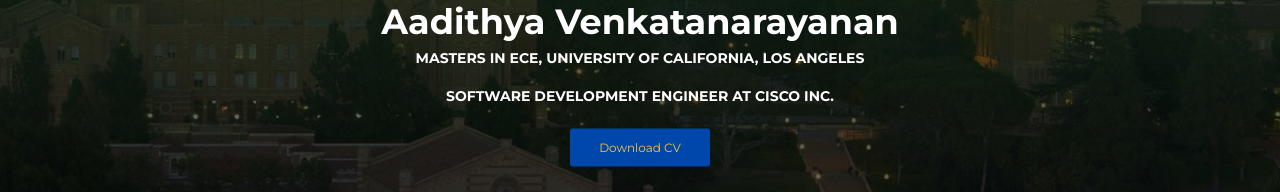
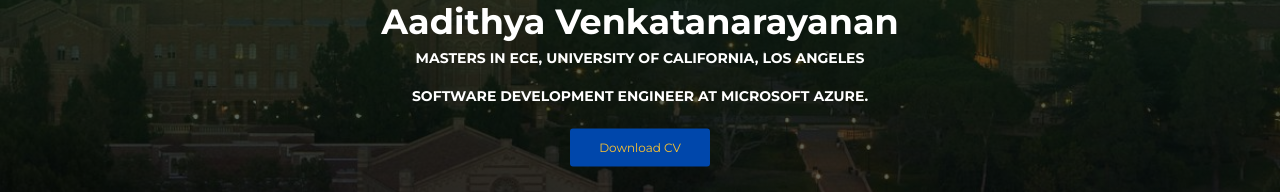
Before and after one commit to AadithyaVenkat/aadithyavenkat.github.io, a plain HTML site: page index.html in a window 1280 px wide. Shown: the part 293-485 px from the top of the page. Drawn offline with Linux system fonts and the light colour scheme.

Commit message:
Update index.html

```diff
--- a/index.html
+++ b/index.html
@@ -47,7 +47,7 @@
           <div class="cc-profile-image"><a href="#"><img src="images/myImg.png" alt="Image"/></a></div>
           <div class="h2 title" >Aadithya Venkatanarayanan</div>
           <p class="category text-white"  >Masters in ECE, University of California, Los Angeles </p>
-          <p class="category text-white"  > Software Development Engineer at Cisco Inc. </p>
+          <p class="category text-white"  > Software Development Engineer at Microsoft Azure. </p>
           <a class="btn btn-primary" href="downloads/Aadithya_Venkat_Software_Resume.pdf" style = "color: #FFC52F" data-aos="zoom-in" data-aos-anchor="data-aos-anchor" download>Download CV</a>
         </div>
       </div>
```
